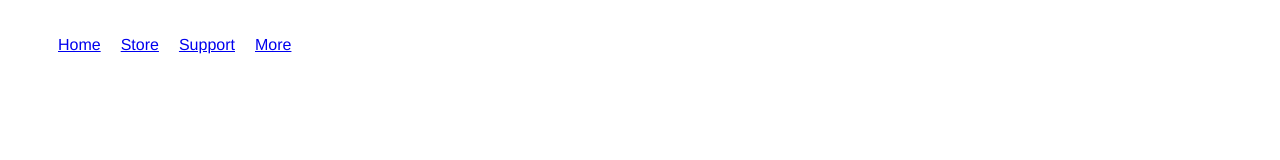
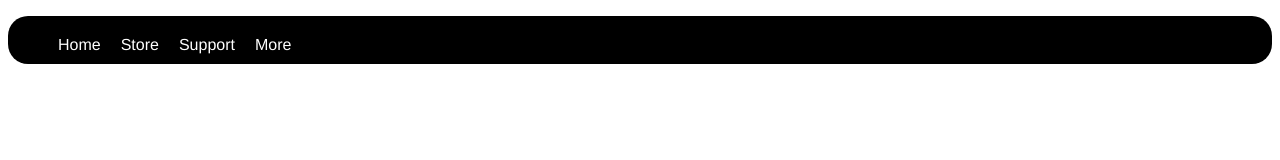
Before and after one commit to Print-Karan01/Apple-INC, a plain HTML site: page index.html in a window 1280 px wide. Drawn offline with Linux system fonts and the light colour scheme.

Commit message:
Add files via upload

```diff
--- a/index.html
+++ b/index.html
@@ -7,24 +7,34 @@
     <title>Apple</title>
 </head>
 <style>
-.home{
+.navbar body{
+    background-position:top;
+    background-size: cover;
+}
+.navbar{
     background-color:black;
     font-family:'Franklin Gothic Medium', 'Arial Narrow', Arial, sans-serif ;
+    border-radius:20px ;
+}
+.navbar ul {
+        overflow: auto;
+    }
+
+.navbar li{
+    float: left;
+    list-style:none;
+    margin: 20px 10px 10px ;
 
 }
-.home ul{
-    overflow:none;
-}
-.home li{
-    float:left;
-    list-style:none;
-    margin:20px 10px 5px;
-
+.navbar a{
+    color:white;
+    text-decoration:none;
+    padding: auto;
 }
 
 </style>
 <header>
-<nav class="home">
+<nav class="navbar">
     <ul>
     <li><a href="#"> Home </a></li>
     <li><a href="#">Store</a></li>
```
